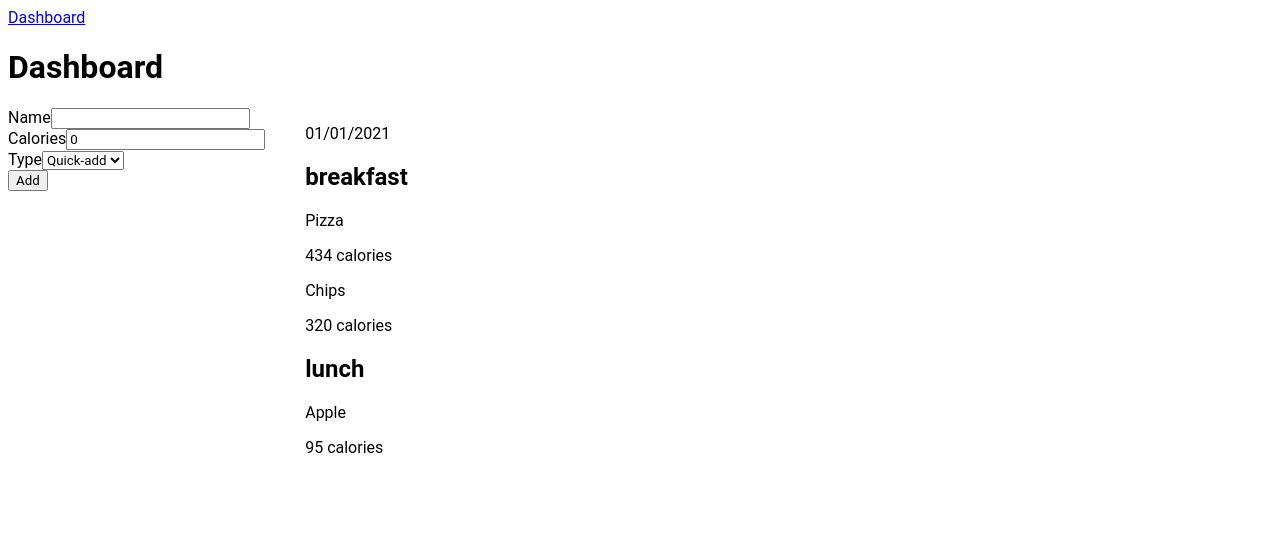
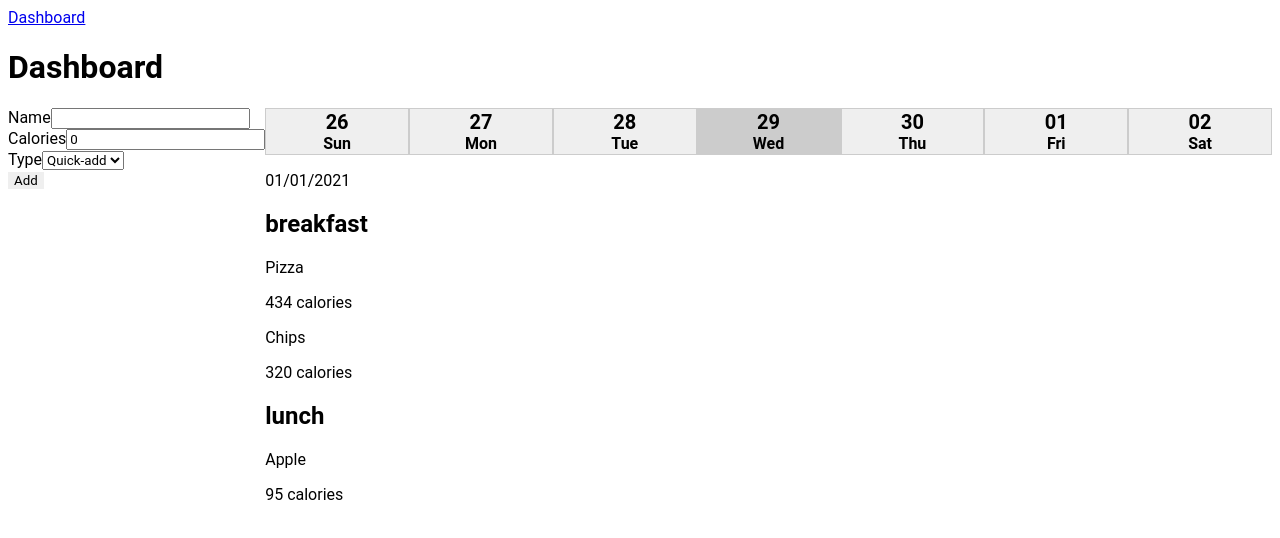
Before and after one commit to Nerdpuff/meal-pro, an Angular app: page / in a window 1280 px wide. Shown: the top 538 px of the page. Built offline with nearby package versions, Linux system fonts and the light colour scheme.

Commit message:
Calendar working

```diff
--- a/angular.json
+++ b/angular.json
@@ -97,8 +97,22 @@
             ],
             "scripts": []
           }
+        },
+        "lint": {
+          "builder": "@angular-eslint/builder:lint",
+          "options": {
+            "lintFilePatterns": [
+              "src/**/*.ts",
+              "src/**/*.html"
+            ]
+          }
         }
       }
     }
+  },
+  "cli": {
+    "schematicCollections": [
+      "@angular-eslint/schematics"
+    ]
   }
 }
--- a/src/app/app.module.ts
+++ b/src/app/app.module.ts
@@ -8,6 +8,7 @@ import { LogComponent } from './dashboard/log/log.component';
 import { QuickAddComponent } from './dashboard/quick-add/quick-add.component';
 import { FormsModule, ReactiveFormsModule } from '@angular/forms';
 import { CaloriesPipe } from './shared/calories.pipe';
+import { CalendarComponent } from './dashboard/calendar/calendar.component';
 @NgModule({
   declarations: [
     AppComponent,
@@ -15,6 +16,7 @@ import { CaloriesPipe } from './shared/calories.pipe';
     LogComponent,
     QuickAddComponent,
     CaloriesPipe,
+    CalendarComponent,
   ],
   imports: [BrowserModule, AppRoutingModule, FormsModule, ReactiveFormsModule],
   providers: [],
--- /dev/null
+++ b/src/app/dashboard/calendar/calendar.component.html
@@ -0,0 +1,12 @@
+<div id="calendar-container">
+  <button
+    *ngFor="let date of calendarDates.value"
+    class="calendar-date"
+    [ngClass]="{ selected: isSameDay(date, selectedDate.value) }"
+    (click)="selectDate(date)"
+  >
+    <span class="day">{{ date | date : "dd" }}</span>
+    <br />
+    <span class="month">{{ date | date : "E" }}</span>
+  </button>
+</div>
--- /dev/null
+++ b/src/app/dashboard/calendar/calendar.component.scss
@@ -0,0 +1,21 @@
+#calendar-container {
+  list-style: none;
+  display: flex;
+  button {
+    flex: 1;
+    border: 1px solid #ccc;
+    &.selected {
+      background-color: #ccc;
+    }
+
+    .day {
+      font-size: 1.5em;
+      font-weight: bold;
+    }
+
+    .month {
+      font-size: 1.2em;
+      font-weight: bold;
+    }
+  }
+}
--- /dev/null
+++ b/src/app/dashboard/calendar/calendar.component.ts
@@ -0,0 +1,38 @@
+import { Component } from '@angular/core';
+import { isSameDay } from 'date-fns';
+import add from 'date-fns/add';
+import eachDayOfInterval from 'date-fns/eachDayOfInterval';
+import { BehaviorSubject } from 'rxjs';
+
+@Component({
+  selector: 'app-calendar',
+  templateUrl: './calendar.component.html',
+  styleUrls: ['./calendar.component.scss'],
+})
+export class CalendarComponent {
+  public selectedDate = new BehaviorSubject(new Date());
+  protected calendarDates = new BehaviorSubject(
+    this.getCalendarDates(this.selectedDate.value)
+  );
+
+  constructor() {
+    this.selectedDate.subscribe((date) => {
+      this.calendarDates.next(this.getCalendarDates(date));
+    });
+  }
+
+  protected isSameDay(date1: Date, date2: Date) {
+    return isSameDay(date1, date2);
+  }
+
+  protected selectDate(date: Date) {
+    this.selectedDate.next(date);
+  }
+
+  protected getCalendarDates(date: Date) {
+    const startDate = add(date, { days: -3 });
+    const endDate = add(date, { days: 3 });
+
+    return eachDayOfInterval({ start: startDate, end: endDate });
+  }
+}
--- a/src/app/dashboard/dashboard.component.html
+++ b/src/app/dashboard/dashboard.component.html
@@ -1,5 +1,8 @@
 <h1>Dashboard</h1>
 <div id="apps-container">
   <app-quick-add></app-quick-add>
-  <app-log></app-log>
+  <div id="log-container">
+    <app-calendar></app-calendar>
+    <app-log></app-log>
+  </div>
 </div>
--- a/src/app/dashboard/dashboard.component.scss
+++ b/src/app/dashboard/dashboard.component.scss
@@ -1,3 +1,6 @@
 #apps-container {
   display: flex;
+  #log-container {
+    flex: 1;
+  }
 }
--- a/src/styles.scss
+++ b/src/styles.scss
@@ -2,3 +2,14 @@
 * {
   font-family: "Roboto", sans-serif;
 }
+
+ul {
+  list-style: none;
+  margin: 0;
+  padding: 0;
+}
+
+button {
+  border: none;
+  cursor: pointer;
+}
```
Also changed, not shown: package.json (+11 -1 lines), .eslintrc.json (added), 2 other files (tests, documents, lock files or other folders).
